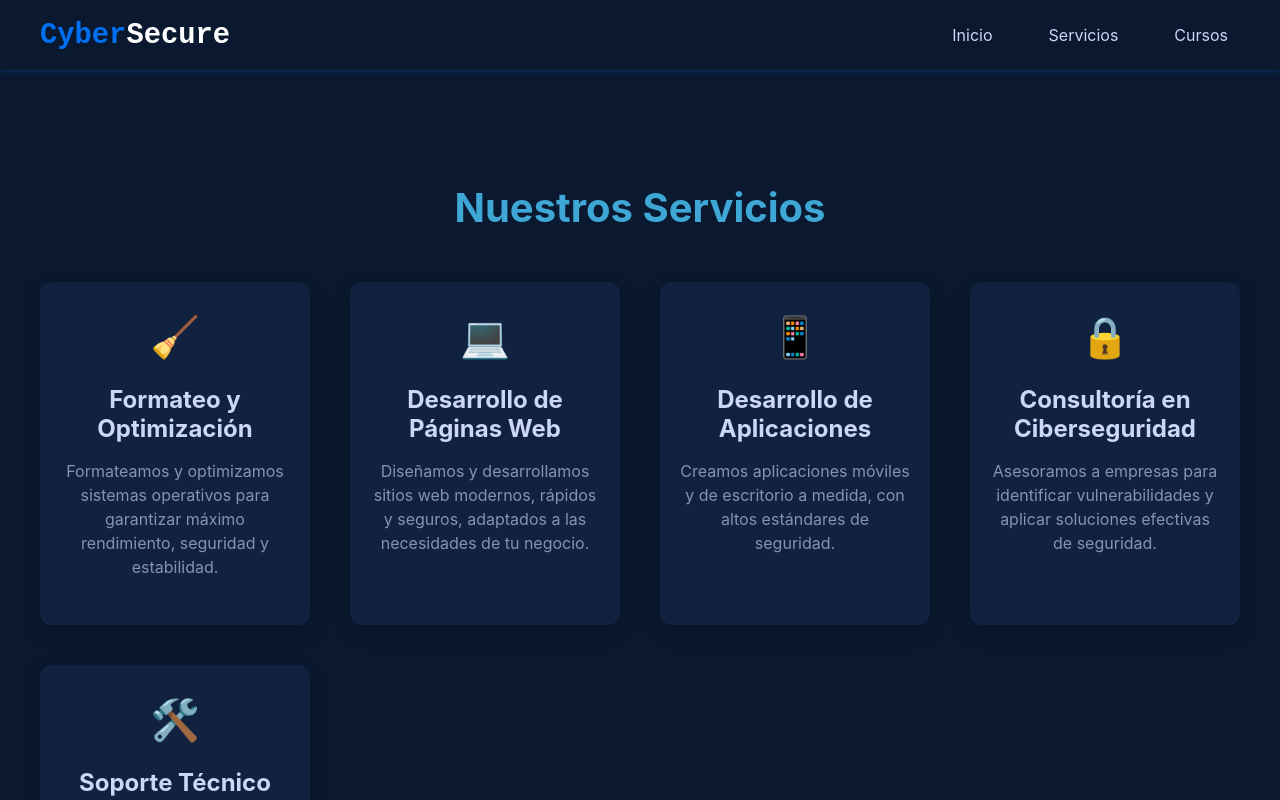
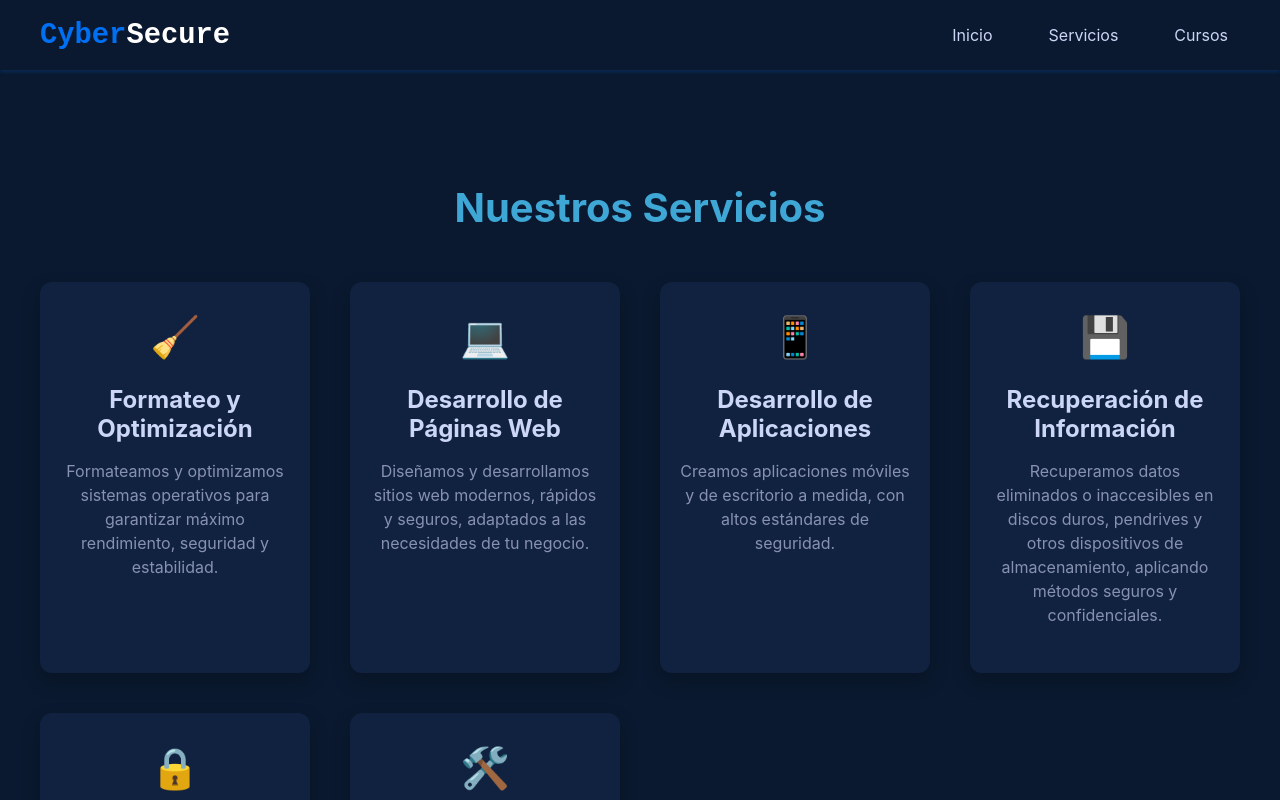
Before and after one commit to Victor-AGSP/cyber, a React (Create React App) app: page /servicios in a window 1280 px wide. Shown: the top 800 px of the page. Built offline with nearby package versions, Linux system fonts and the light colour scheme.

Commit message:
Nuevo servicio

```diff
--- a/src/components/services.jsx
+++ b/src/components/services.jsx
@@ -19,6 +19,12 @@ const services = [
     description:
       'Creamos aplicaciones móviles y de escritorio a medida, con altos estándares de seguridad.',
     icon: '📱',
+  },
+  {
+    title: 'Recuperación de Información',
+    description:
+      'Recuperamos datos eliminados o inaccesibles en discos duros, pendrives y otros dispositivos de almacenamiento, aplicando métodos seguros y confidenciales.',
+    icon: '💾',
   },
   {
     title: 'Consultoría en Ciberseguridad',
```
